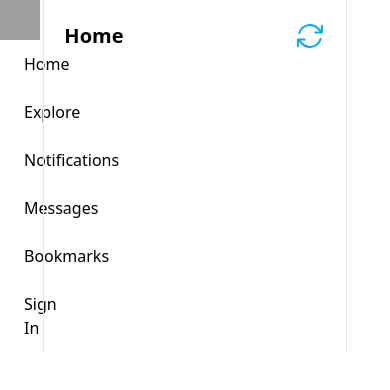
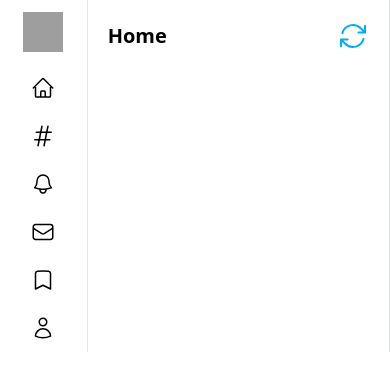
Before and after one commit to SH-Lee2/twitter-clone, a Next.js app: page / in a window 390 px wide. Shown: the top 390 px of the page. Built offline with nearby package versions, Linux system fonts and the light colour scheme; grey boxes are pictures that could not be loaded.

Commit message:
Style: responsive sidebar

```diff
--- a/components/Sidebar.tsx
+++ b/components/Sidebar.tsx
@@ -12,9 +12,9 @@
 
 const Sidebar = () => {
 	return (
-		<div className="flex flex-col">
+		<div className="flex flex-col col-span-2 items-center px-4 md:items-start">
 			<img
-				className="h-10 w-10"
+				className="m-3 h-10 w-10"
 				src="https://links.papareact.com/drq"
 				alt="logo"
 			/>
--- a/components/SidebarRow.tsx
+++ b/components/SidebarRow.tsx
@@ -12,7 +12,9 @@
     px-4 py-3 rounded-full transition-all duration-200 cursor-pointer group hover:bg-gray-100"
 		>
 			<Icon className="h-6 w-6" />
-			<p className="group-hover:text-twitter">{title}</p>
+			<p className="hidden text-base font-light md:inline-flex lg:text-xl group-hover:text-twitter">
+				{title}
+			</p>
 		</div>
 	);
 };
```
